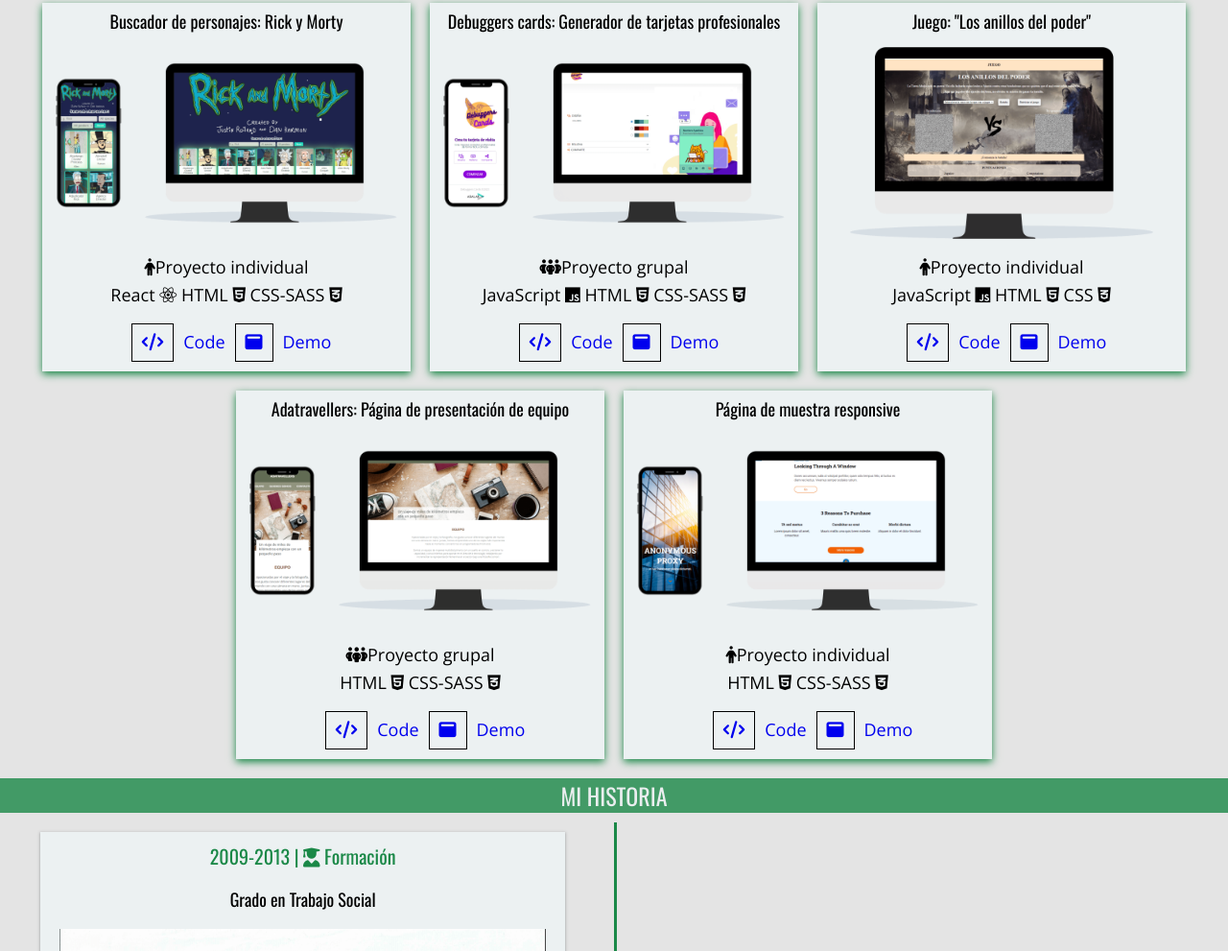
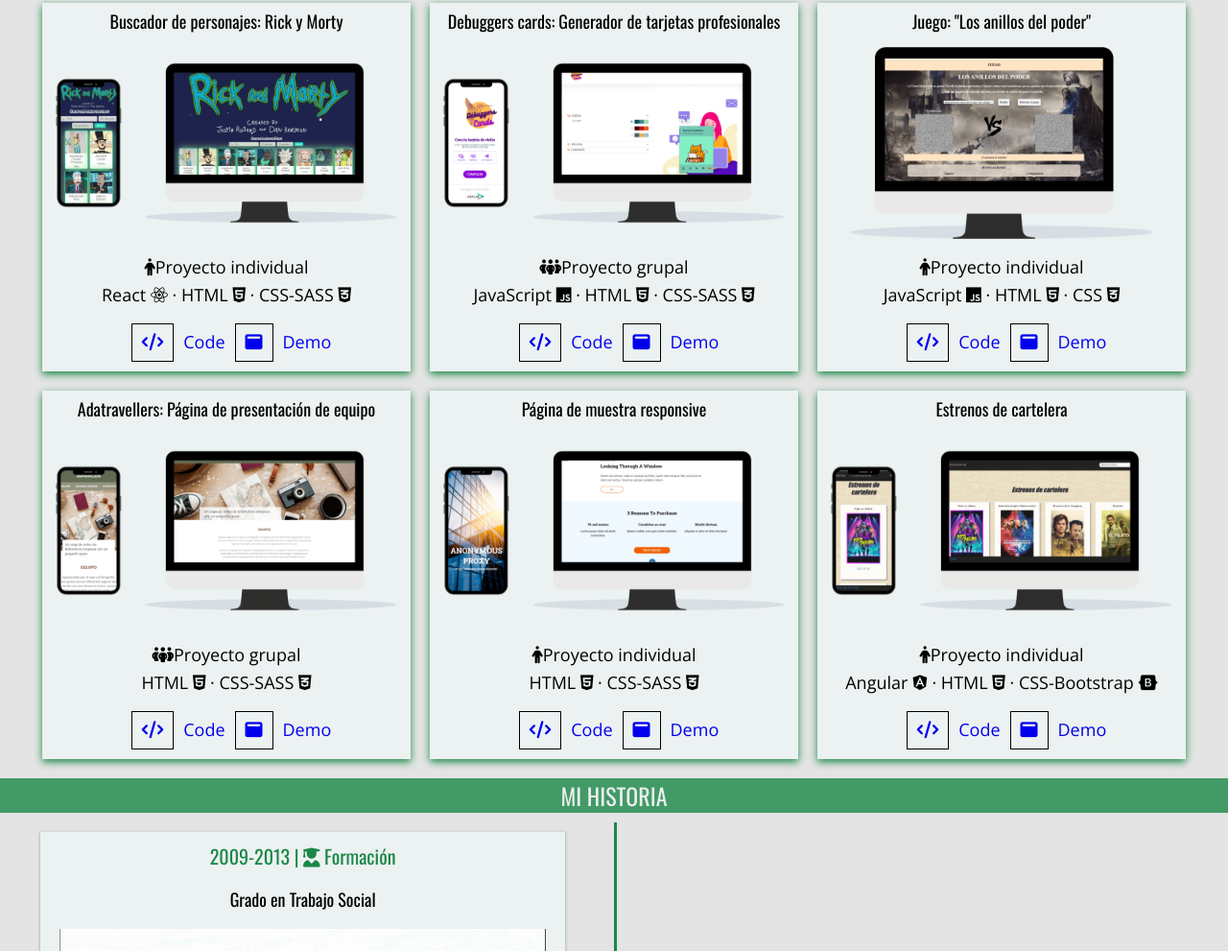
Before and after one commit to Lrpoblet/lara-ramos-poblet, a plain HTML site: page index.html in a window 1280 px wide. Shown: the part 885-1876 px from the top of the page at 96% size. Drawn offline with nearby package versions, Linux system fonts and the light colour scheme; files that its build step writes are made by us from their sources.

Commit message:
add estrenos de cartelera project

```diff
--- a/html/1_about-me.html
+++ b/html/1_about-me.html
@@ -28,8 +28,9 @@
             </section>
             <section class="aboutme__section-skills">
                 <p><i class="fa-brands fa-html5"></i> HTML · <i class="fa-brands fa-css3-alt"></i> CSS · <i
-                        class="fa-brands fa-sass"></i> SASS · <i class="fa-brands fa-js"></i> JavaScript · <i
-                        class="fa-brands fa-react"></i> React · <i class="fa-brands fa-node-js"></i> Node.js ·
+                        class="fa-brands fa-sass"></i> SASS · <i class="fa-brands fa-bootstrap"></i> Bootstrap · <i
+                        class="fa-brands fa-js"></i> JavaScript · <i class="fa-brands fa-react"></i> React · <i
+                        class="fa-brands fa-angular"></i> Angular · <i class="fa-brands fa-node-js"></i> Node.js ·
                     Express.js ·
                     SQLite · <i class="fa-brands fa-git-alt"></i> Git · <i class="fa-brands fa-github"></i> GitHub ·
                     <i class="fa-brands fa-npm"></i> NPM · Visual Studio Code · Agile ·
--- a/html/2_projects.html
+++ b/html/2_projects.html
@@ -9,9 +9,9 @@
                         alt="Preview poject: Rick and Morty character finder"
                         title="Preview poject: Rick and Morty character finder" /></a>
                 <p class="project__text"><i class="fa-solid fa-person"></i>Proyecto individual</p>
-                <p class="project__text">React <i class="fa-brands fa-react"></i> HTML <i
+                <p class="project__text">React <i class="fa-brands fa-react"></i> · HTML <i
                         class="fa-brands fa-html5"></i>
-                    CSS-SASS <i class="fa-brands fa-css3-alt"></i> </p>
+                    · CSS-SASS <i class="fa-brands fa-css3-alt"></i> </p>
                 <ul class="project__links">
                     <li>
                         <a href="https://github.com/Lrpoblet/Rick-and-Morty-character-finder" target="_blank"
@@ -34,8 +34,8 @@
                         src="./images/debuggers-cards.png" class="project__image" alt="Preview poject: Debuggers cards"
                         title="Preview poject: Debuggers cards" /></a>
                 <p class="project__text"><i class="fa-solid fa-people-group"></i>Proyecto grupal</p>
-                <p class="project__text">JavaScript <i class="fa-brands fa-js"></i> HTML <i
-                        class="fa-brands fa-html5"></i> CSS-SASS <i class="fa-brands fa-css3-alt"></i>
+                <p class="project__text">JavaScript <i class="fa-brands fa-js"></i> · HTML <i
+                        class="fa-brands fa-html5"></i> · CSS-SASS <i class="fa-brands fa-css3-alt"></i>
                 </p>
                 <ul class="project__links">
                     <li>
@@ -58,8 +58,8 @@
                         src="./images/los-anillos-del-poder.png" class="project__image"
                         alt="Preview poject: Los anillos del poder" title="Preview poject: Los anillos del poder" /></a>
                 <p class="project__text"><i class="fa-solid fa-person"></i>Proyecto individual</p>
-                <p class="project__text">JavaScript <i class="fa-brands fa-js"></i> HTML <i
-                        class="fa-brands fa-html5"></i> CSS <i class="fa-brands fa-css3-alt"></i>
+                <p class="project__text">JavaScript <i class="fa-brands fa-js"></i> · HTML <i
+                        class="fa-brands fa-html5"></i> · CSS <i class="fa-brands fa-css3-alt"></i>
                 </p>
                 <ul class="project__links">
                     <li>
@@ -83,7 +83,7 @@
                         src="./images/adatravellers.png" class="project__image" alt="Preview poject: Adatravellers"
                         title="Preview poject: Adatravellers" /></a>
                 <p class="project__text"><i class="fa-solid fa-people-group"></i>Proyecto grupal</p>
-                <p class="project__text">HTML <i class="fa-brands fa-html5"></i> CSS-SASS <i
+                <p class="project__text">HTML <i class="fa-brands fa-html5"></i> · CSS-SASS <i
                         class="fa-brands fa-css3-alt"></i>
                 </p>
                 <ul class="project__links">
@@ -107,7 +107,7 @@
                         src="./images/responsive-web.png" class="project__image" alt="Preview poject: Responsive web"
                         title="Preview poject: Responsive web" /></a>
                 <p class="project__text"><i class="fa-solid fa-person"></i>Proyecto individual</p>
-                <p class="project__text"></i> HTML <i class="fa-brands fa-html5"></i> CSS-SASS <i
+                <p class="project__text"></i> HTML <i class="fa-brands fa-html5"></i> · CSS-SASS <i
                         class="fa-brands fa-css3-alt"></i>
                 </p>
                 <ul class="project__links">
@@ -126,5 +126,31 @@
             </article>
         </li>
 
+        <li class="project">
+            <article>
+                <h3 class="project__title">Estrenos de cartelera</h3>
+                <a href="https://lrpoblet.github.io/estrenosDeCartelera/" target="_blank"><img
+                        src="./images/estrenos-de-cartelera.png" class="project__image"
+                        alt="Preview poject: Estrenos de cartelera" title="Preview poject: Estrenos de cartelera" /></a>
+                <p class="project__text"><i class="fa-solid fa-person"></i>Proyecto individual</p>
+                <p class="project__text">Angular <i class="fa-brands fa-angular"></i> · HTML <i
+                        class="fa-brands fa-html5"></i> · CSS-Bootstrap <i class="fa-brands fa-bootstrap"></i>
+                </p>
+                <ul class="project__links">
+                    <li>
+                        <a href="https://github.com/Lrpoblet/estrenosDeCartelera" target="_blank" alt="github"
+                            title="GitHub"><i class="project__links-icon fa-solid fa-code"></i>Code
+                        </a>
+                    </li>
+                    <li>
+                        <a href="https://lrpoblet.github.io/estrenosDeCartelera/" target="_blank" alt="demo"
+                            title="Demo">
+                            <i class="project__links-icon fa-solid fa-window-maximize"></i>Demo
+                        </a>
+                    </li>
+                </ul>
+            </article>
+        </li>
+
     </ul>
 </section>
```
Also changed, not shown: images/estrenos-de-cartelera.png (added).
